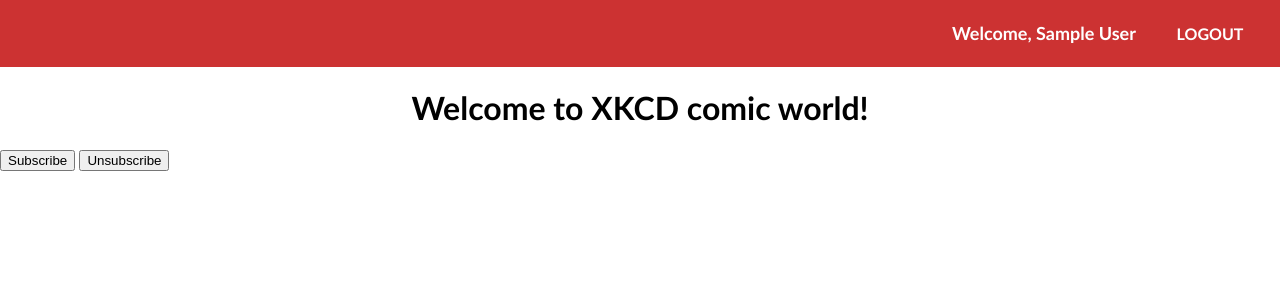
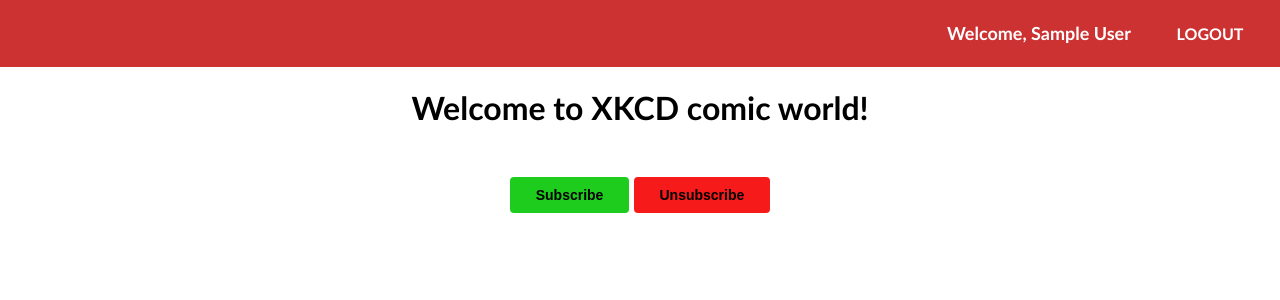
Before and after one commit to sumedhHbodas/Email-Random-XKCD, a PHP site: page /random/send_mail.php in a window 1280 px wide. Shown: the top 300 px of the page. Run offline with PHP 8.4, Linux system fonts and the light colour scheme; the visitor is signed in with stand-in values (Sample User, id 1).

Commit message:
style for new buttons updated

```diff
--- a/style.css
+++ b/style.css
@@ -93,6 +93,7 @@ i {
     color:white;
     font-weight: bold;
     font-size: 18px;
+    padding-right: 5px;
     }
 .navbar a {
     color: #fff;
@@ -109,3 +110,34 @@ i {
     background-color:#353640;
 
 }
+#subscribe {
+    padding: 10px 26px;
+    font-size: 14px;
+    font-weight: bold;
+    background-color: rgb(30, 204, 30);
+    border: none;
+    border-radius: 4px;
+}
+#subscribe:hover {
+    background-color: rgb(35, 167, 35);
+}
+#Unsubscribe {
+    padding: 10px 26px;
+    font-size: 14px;
+    font-weight: bold;
+    background-color: rgb(247, 26, 26);
+    border: none;
+    border-radius: 4px;
+}
+#Unsubscribe:hover {
+    background-color: rgb(194, 28, 28);
+}
+#SUBS-UNSUBS {
+    display: block;
+}
+#Subs-Unsubs {
+
+    text-align: center;
+    margin-top: 50px;
+
+}
```
